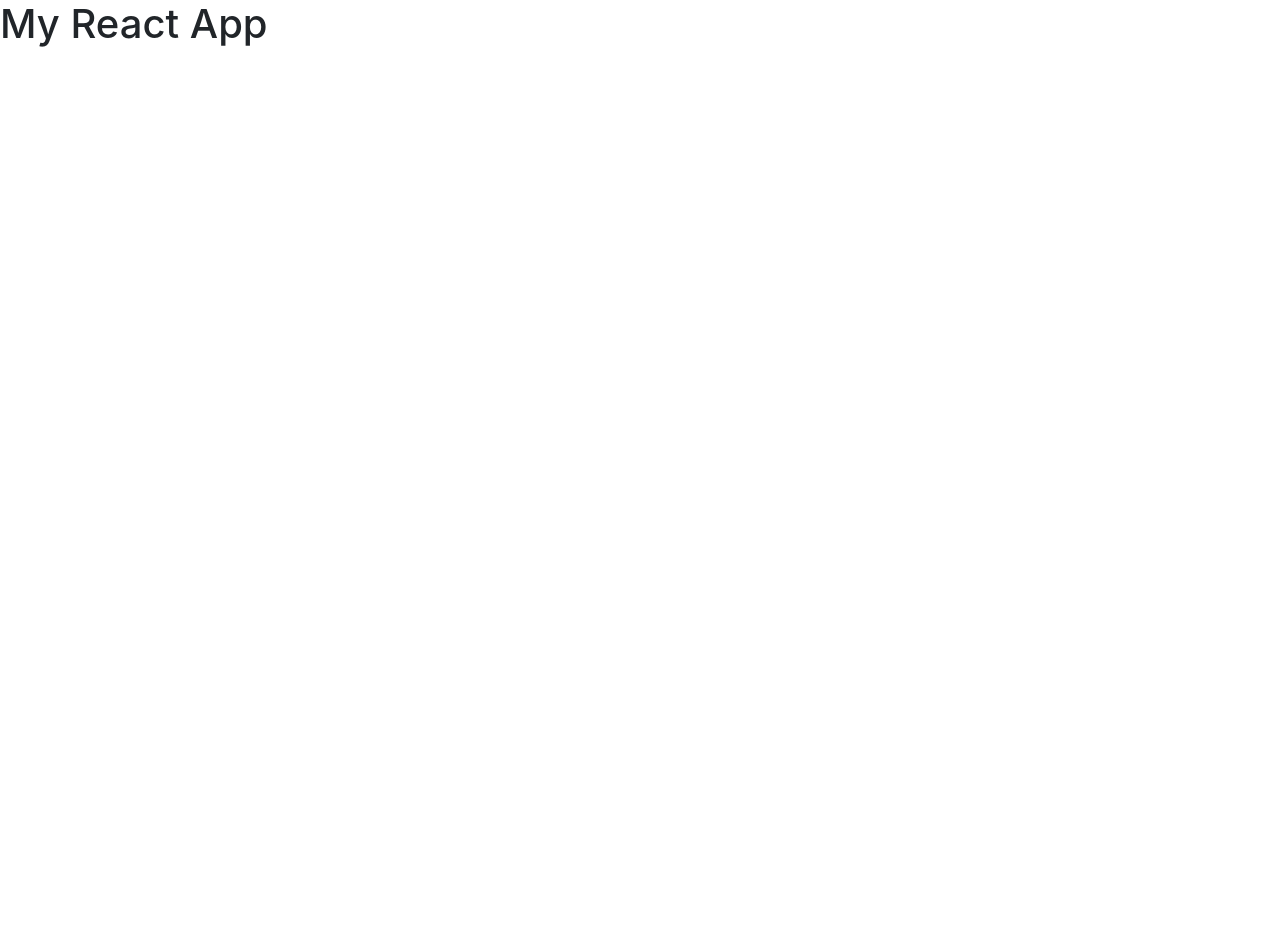
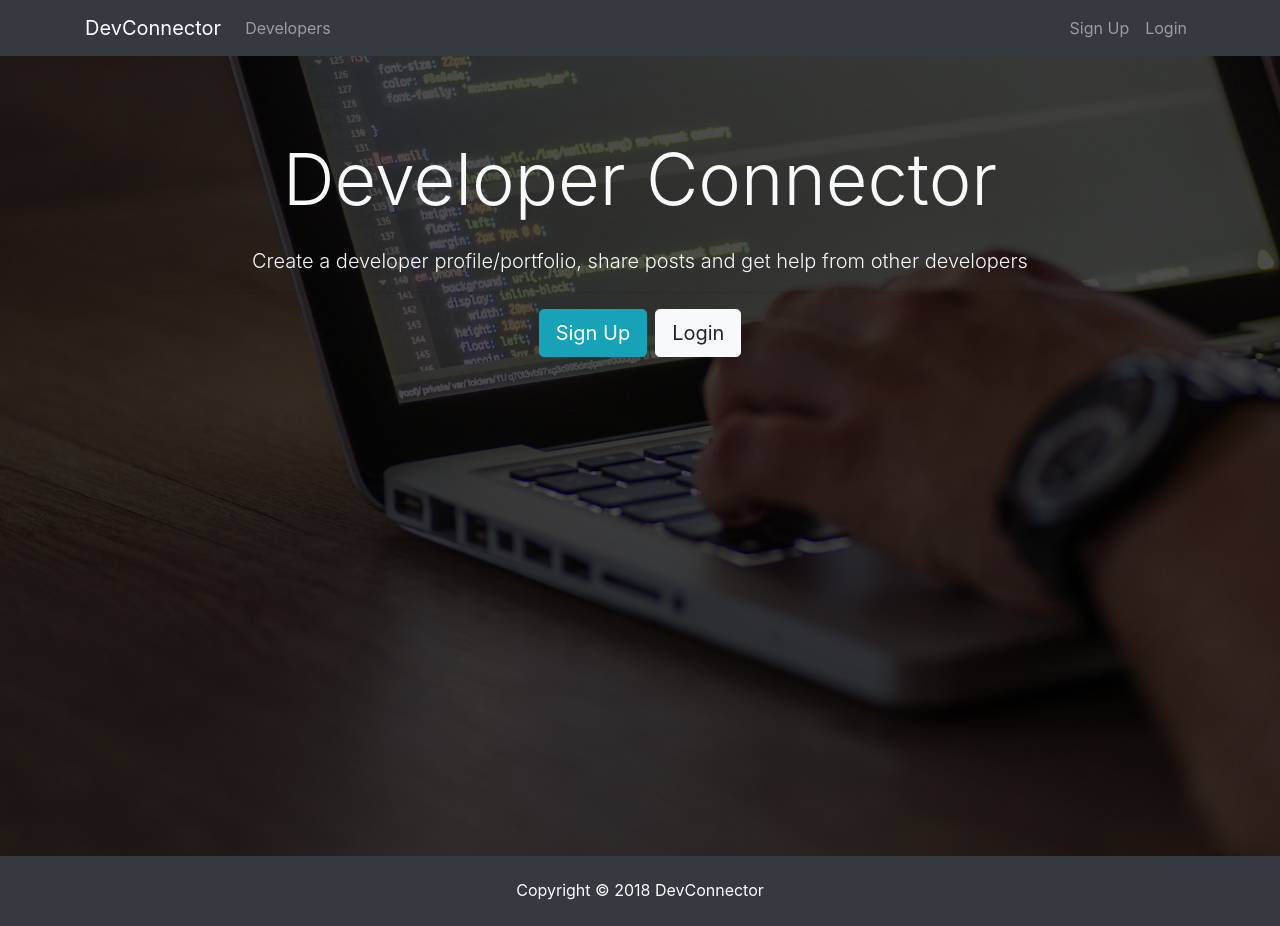
Before and after one commit to gerasimosgakis/devconnector, a React (Create React App) app in the folder client/: page /register in a window 1280 px wide. Before the commit the page ends 800 px from the top, so only its background shows below. Built offline with nearby package versions, Linux system fonts and the light colour scheme.

Commit message:
feat: create basic layout

```diff
--- a/client/src/App.js
+++ b/client/src/App.js
@@ -1,11 +1,18 @@
-import React, { Component } from 'react';
-import './App.css';
+import React, { Component } from "react";
+
+import Navbar from "./components/layout/Navbar";
+import Footer from "./components/layout/Footer";
+import Landing from "./components/layout/Landing";
+
+import "./App.css";
 
 class App extends Component {
   render() {
     return (
       <div className="App">
-        <h1>My React App</h1>
+        <Navbar />
+        <Landing />
+        <Footer />
       </div>
     );
   }
--- /dev/null
+++ b/client/src/components/layout/Footer.js
@@ -0,0 +1,9 @@
+import React from "react";
+
+export default () => {
+  return (
+    <footer className="bg-dark text-white mt-5 p-4 text-center">
+      Copyright &copy; {new Date().getFullYear()} DevConnector
+    </footer>
+  );
+};
--- /dev/null
+++ b/client/src/components/layout/Landing.js
@@ -0,0 +1,26 @@
+import React, { Component } from 'react'
+
+export class Landing extends Component {
+  render() {
+    return (
+      <div className="landing">
+        <div className="dark-overlay landing-inner text-light">
+          <div className="container">
+            <div className="row">
+              <div className="col-md-12 text-center">
+                <h1 className="display-3 mb-4">Developer Connector
+                </h1>
+                <p className="lead"> Create a developer profile/portfolio, share posts and get help from other developers</p>
+                <hr />
+                <a href="register.html" className="btn btn-lg btn-info mr-2">Sign Up</a>
+                <a href="login.html" className="btn btn-lg btn-light">Login</a>
+              </div>
+            </div>
+          </div>
+        </div>
+      </div>
+    )
+  }
+}
+
+export default Landing;
--- /dev/null
+++ b/client/src/components/layout/Navbar.js
@@ -0,0 +1,51 @@
+import React, { Component } from "react";
+
+export class Navbar extends Component {
+  render() {
+    return (
+      <div>
+        <nav className="navbar navbar-expand-sm navbar-dark bg-dark mb-4">
+          <div className="container">
+            <a className="navbar-brand" href="landing.html">
+              DevConnector
+            </a>
+            <button
+              className="navbar-toggler"
+              type="button"
+              data-toggle="collapse"
+              data-target="#mobile-nav"
+            >
+              <span className="navbar-toggler-icon" />
+            </button>
+
+            <div className="collapse navbar-collapse" id="mobile-nav">
+              <ul className="navbar-nav mr-auto">
+                <li className="nav-item">
+                  <a className="nav-link" href="profiles.html">
+                    {" "}
+                    Developers
+                  </a>
+                </li>
+              </ul>
+
+              <ul className="navbar-nav ml-auto">
+                <li className="nav-item">
+                  <a className="nav-link" href="register.html">
+                    Sign Up
+                  </a>
+                </li>
+                <li className="nav-item">
+                  <a className="nav-link" href="login.html">
+                    Login
+                  </a>
+                </li>
+              </ul>
+            </div>
+          </div>
+        </nav>
+      </div>
+    );
+  }
+}
+
+export default Navbar;
```
